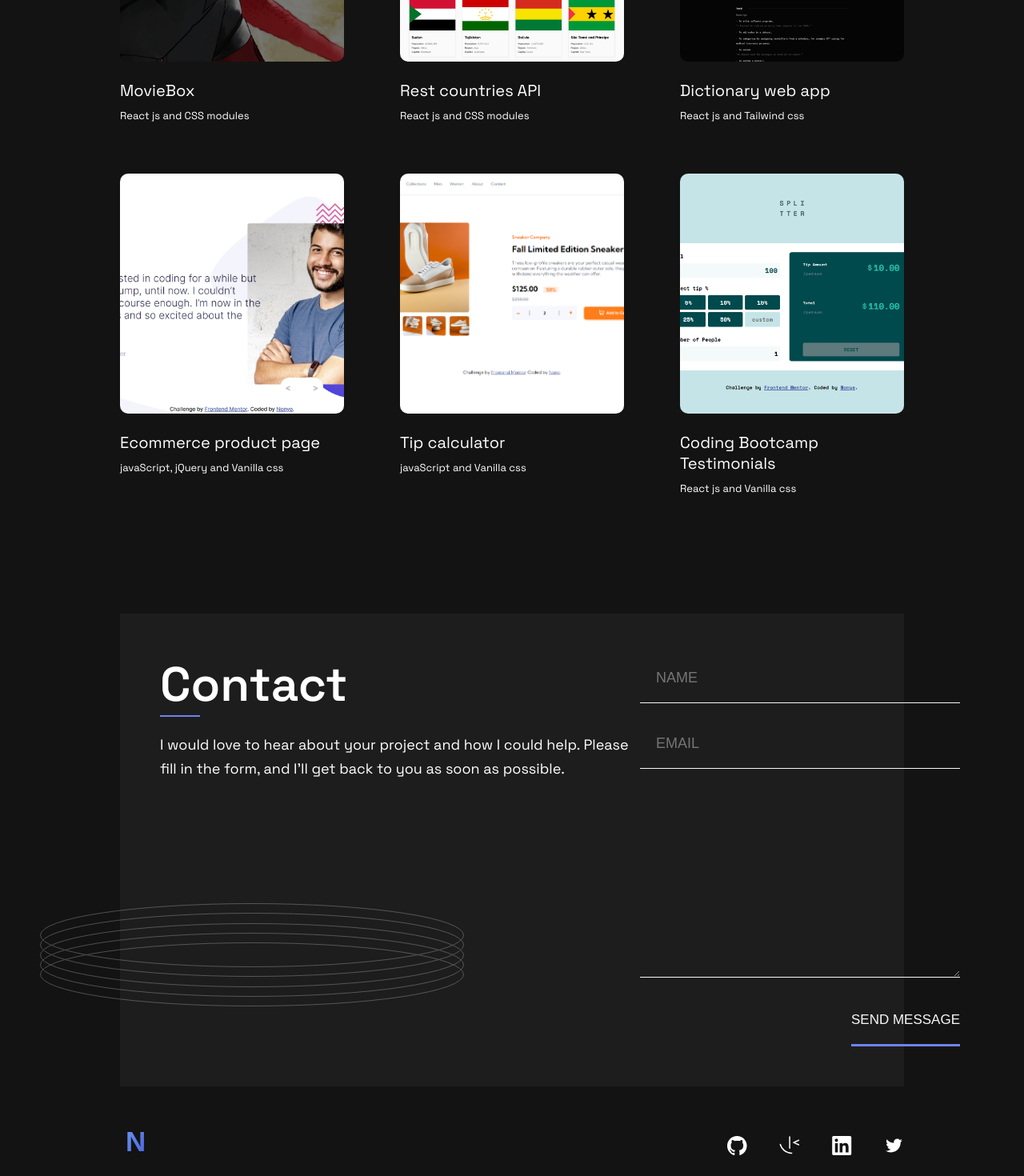
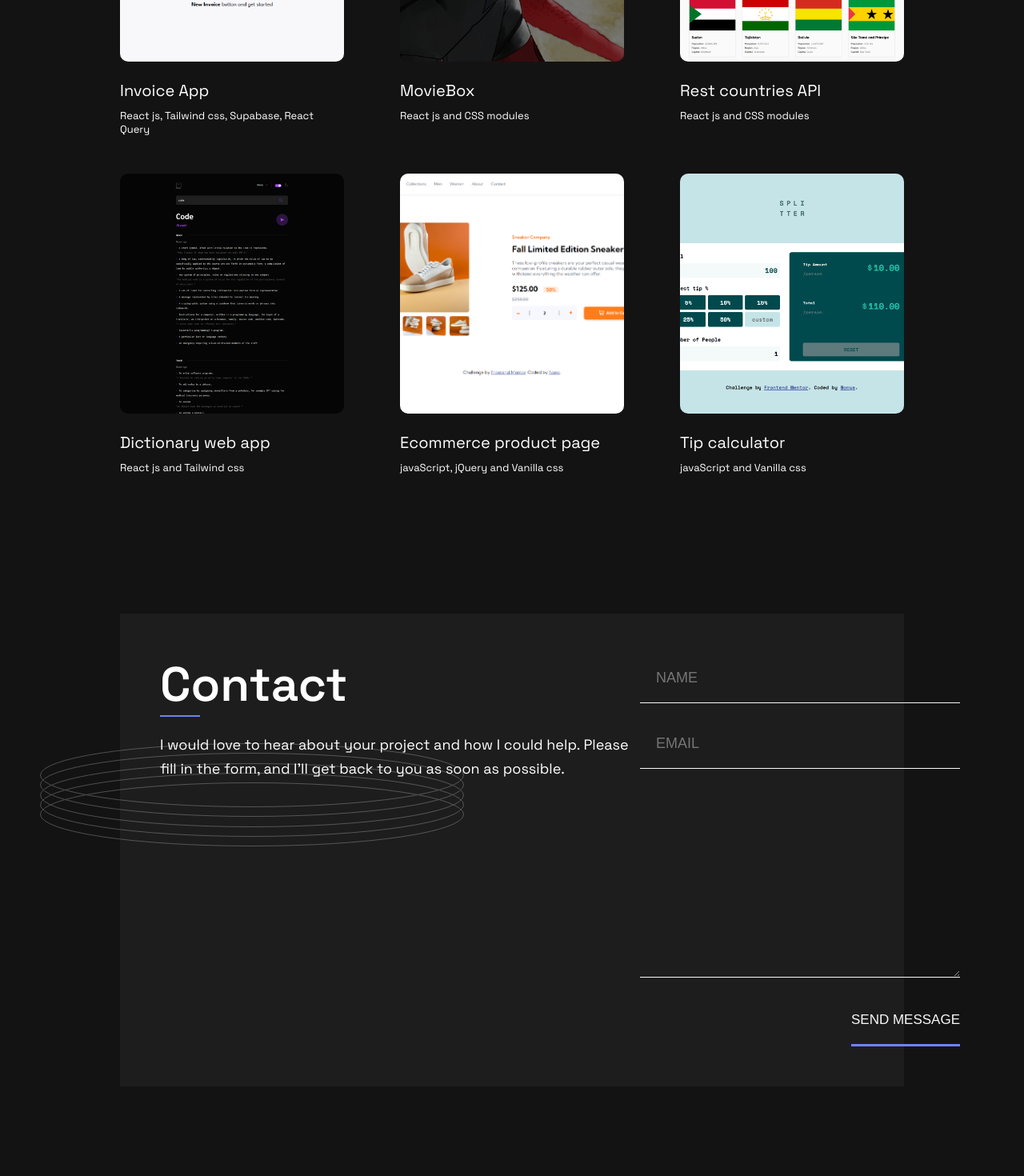
Before and after one commit to 4002-Nonye/portfolio, a React (Vite) app: page / in a window 1280 px wide. Shown: the part 1072-2542 px from the top of the page at 80% size. After the commit the page ends 2470 px from the top, so only its background shows below. Built offline with nearby package versions, Linux system fonts and the light colour scheme.

Commit message:
new project

```diff
--- a/index.html
+++ b/index.html
@@ -2,7 +2,7 @@
 <html lang="en">
   <head>
     <meta charset="UTF-8" />
-    <link rel="icon" type="image/svg+xml" href="/vite.svg" />
+
     <meta name="viewport" content="width=device-width, initial-scale=1.0" />
     <title>portfolio || oj</title>
   </head>
--- a/src/components/Contact/Contact.jsx
+++ b/src/components/Contact/Contact.jsx
@@ -2,6 +2,7 @@ import React from 'react';
 import styles from './Contact.module.css';
 import pattern from '../../assets/pattern.svg'
 import Button from '../Button/Button';
+import Footer from '../Footer/Footer';
 
 function Contact() {
   return (
@@ -40,6 +41,7 @@ function Contact() {
             </form>
           </div>
         </div>
+        <Footer />
       </section>
     </>
   );
--- a/src/components/Contact/Contact.module.css
+++ b/src/components/Contact/Contact.module.css
@@ -27,7 +27,7 @@
 }
 .pattern {
   position: absolute;
-  bottom: 10rem;
+  bottom: 30rem;
   left: -10rem;
 
 
--- a/src/components/Footer/Footer.jsx
+++ b/src/components/Footer/Footer.jsx
@@ -1,9 +1,10 @@
-import React from 'react';
+
 import Nav from '../Nav/Nav';
+import styles from './Footer.module.css'
 
 function Footer() {
   return (
-    <footer>
+    <footer className={styles.footer}>
       <Nav />
     </footer>
   );
--- /dev/null
+++ b/src/components/Footer/Footer.module.css
@@ -0,0 +1,7 @@
+.footer{
+    border-top: .1rem solid var(--blue-medium--3);
+    padding-top: 2rem;
+    margin-top: 4rem;
+   display: none;
+
+}
--- a/src/components/Main/Main.jsx
+++ b/src/components/Main/Main.jsx
@@ -5,7 +5,7 @@ import bgRect from '../../assets/bg-rect.svg';
 import Constructor from '../Constructor/Constructor';
 import Projects from '../Projects/Projects';
 import Contact from '../Contact/Contact';
-import Footer from '../Footer/Footer';
+
 
 function Main() {
   return (
@@ -28,7 +28,7 @@ function Main() {
       </div>
       <Projects />
       <Contact />
-      <Footer />
+
     </main>
   );
 }
--- a/src/components/ProjectCard/ProjectCard.jsx
+++ b/src/components/ProjectCard/ProjectCard.jsx
@@ -1,5 +1,5 @@
 /* eslint-disable react/prop-types */
-import React from 'react';
+
 import styles from './ProjectCard.module.css';
 
 function ProjectCard({ src, alt, repoUrl, liveUrl, title,languages }) {
--- a/src/components/Projects/Projects.jsx
+++ b/src/components/Projects/Projects.jsx
@@ -1,14 +1,21 @@
-import React from 'react';
 import styles from './Projects.module.css';
 import ProjectCard from '../ProjectCard/ProjectCard';
 import projectOne from '../../assets/project-1.png';
 import projectTwo from '../../assets/project-2.png';
-import projectThree from '../../assets/project-3.png';
 import projectFour from '../../assets/project-4.png';
 import projectFive from '../../assets/project-5.png';
 import projectSix from '../../assets/project-6.png';
+import projectSeven from '../../assets/projectSeven.png';
 
 const projectDetails = [
+  {
+    title: 'Invoice App',
+    src: projectSeven,
+    alt: 'img',
+    repoUrl: 'https://github.com/4002-Nonye/invoice-app-crud',
+    liveUrl: 'https://invoice-app-weld-one.vercel.app/',
+    languages: 'React js, Tailwind css, Supabase, React Query',
+  },
   {
     title: 'MovieBox',
     src: projectOne,
@@ -35,7 +42,7 @@ const projectDetails = [
   },
   {
     title: 'Ecommerce product page',
-    src: projectThree,
+    src: projectFive,
     alt: 'img',
     repoUrl: 'https://github.com/4002-Nonye/Ecommerce-product-page-main',
     liveUrl: 'https://4002-nonye.github.io/Ecommerce-product-page-main/',
@@ -44,21 +51,11 @@ const projectDetails = [
 
   {
     title: 'Tip calculator',
-    src: projectFive,
+    src: projectSix,
     alt: 'img',
     repoUrl: 'https://github.com/4002-Nonye/Tip-calculator-app',
     liveUrl: 'https://4002-nonye.github.io/Tip-calculator-app/',
     languages: 'javaScript and Vanilla css',
-  },
-  {
-    title: 'Coding Bootcamp Testimonials',
-    src: projectSix,
-    alt: 'img',
-    repoUrl:
-      'https://github.com/4002-Nonye/Coding-Bootcamp-Testimonials-Slider',
-    liveUrl:
-      'https://coding-bootcamp-testimonials-slider-seven-omega.vercel.app/',
-    languages: 'React js and Vanilla css',
   },
 ];
 
```
Also changed, not shown: src/assets/invoice-app.png (added), src/assets/projectSeven.png (added).
